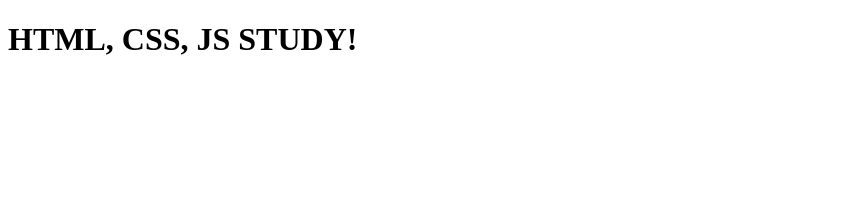
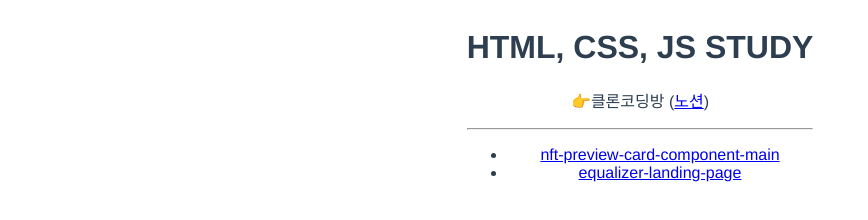
Before and after one commit to Dal-ya/frontend-mento-study, a plain HTML site: page index.html in a window 1280 px wide. Shown: the whole page, without its empty margins (0-868 px from the left). Drawn offline with Linux system fonts and the light colour scheme.

Commit message:
FIX | 클론코딩 결과물 링크

```diff
--- a/index.html
+++ b/index.html
@@ -5,10 +5,42 @@
     <meta name="viewport"
           content="width=device-width, user-scalable=no, initial-scale=1.0, maximum-scale=1.0, minimum-scale=1.0">
     <meta http-equiv="X-UA-Compatible" content="ie=edge">
-    <title>Document</title>
+    <title>STUDY LOG</title>
+    <style>
+        #app {
+            font-family: Avenir, Helvetica, Arial, sans-serif;
+            -webkit-font-smoothing: antialiased;
+            -moz-osx-font-smoothing: grayscale;
+            color: #2c3e50;
+            display: flex;
+            justify-content: center;
+        }
+
+        .contents {
+            text-align: center;
+        }
+    </style>
 </head>
 <body>
-<h1>HTML, CSS, JS STUDY!</h1>
+<div id="app">
+    <div class="contents">
+        <h1>HTML, CSS, JS STUDY</h1>
+        <p>👉클론코딩방 (<a href="https://www.notion.so/23467d343c1e4f50bb40edd40645849e" target="_blank">노션</a>)</p>
+        <hr/>
+        <ul>
+            <li>
+                <a href="https://dal-ya.github.io/frontend-mento-study/nft-preview-card-component-main/">
+                    nft-preview-card-component-main
+                </a>
+            </li>
+            <li>
+                <a href="https://dal-ya.github.io/frontend-mento-study/equalizer-landing-page/starter-code/">
+                    equalizer-landing-page
+                </a>
+            </li>
+        </ul>
+    </div>
+</div>
 
 </body>
 </html>
```
